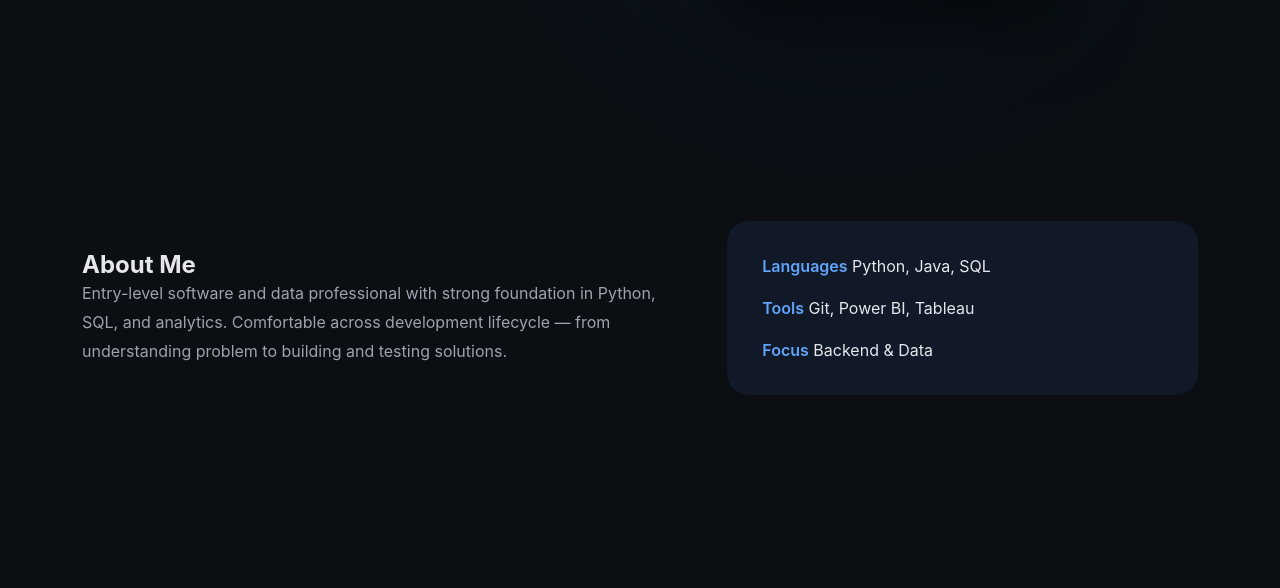
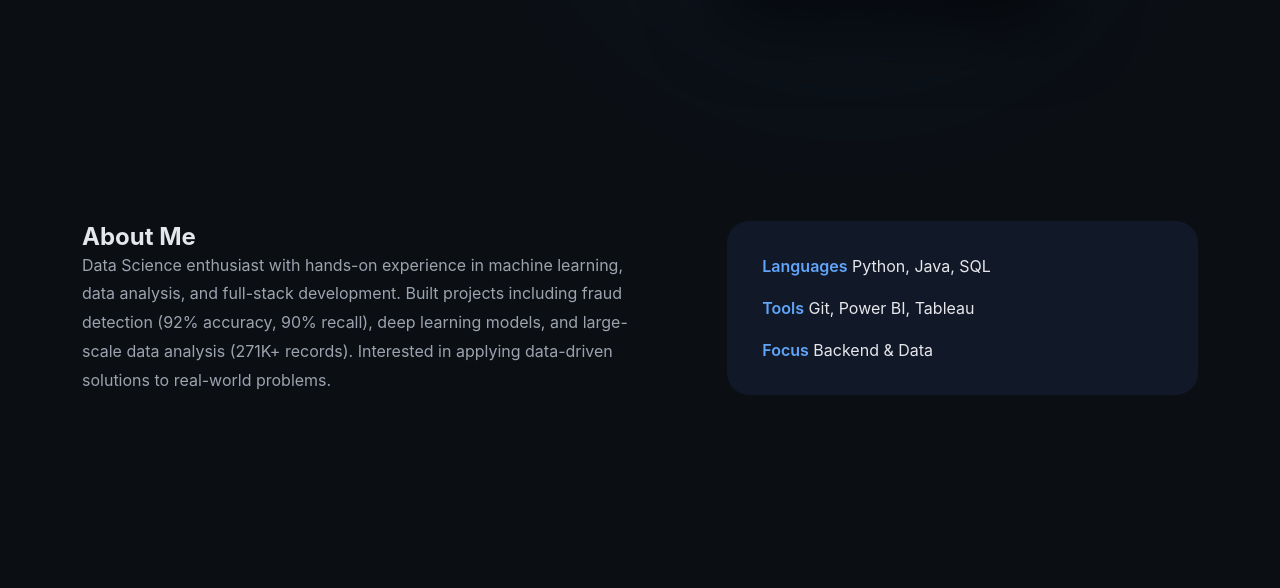
Before and after one commit to BhavanaTallapaka/bhavana-portfolio, a FastAPI app: page / in a window 1280 px wide. Shown: the part 641-1229 px from the top of the page. Run offline with FastAPI, Linux system fonts and the light colour scheme.

Commit message:
updated profile

```diff
--- a/app/templates/index.html
+++ b/app/templates/index.html
@@ -50,9 +50,9 @@ Download Resume
       <div>
           <h2>About Me</h2>
           <p>
-              Entry-level software and data professional with strong foundation
-              in Python, SQL, and analytics. Comfortable across development lifecycle —
-              from understanding problem to building and testing solutions.
+              Data Science enthusiast with hands-on experience in machine learning, data analysis, and full-stack development.
+              Built projects including fraud detection (92% accuracy, 90% recall), deep learning models, and large-scale data analysis (271K+ records).
+              Interested in applying data-driven solutions to real-world problems.
           </p>
       </div>
 
```
